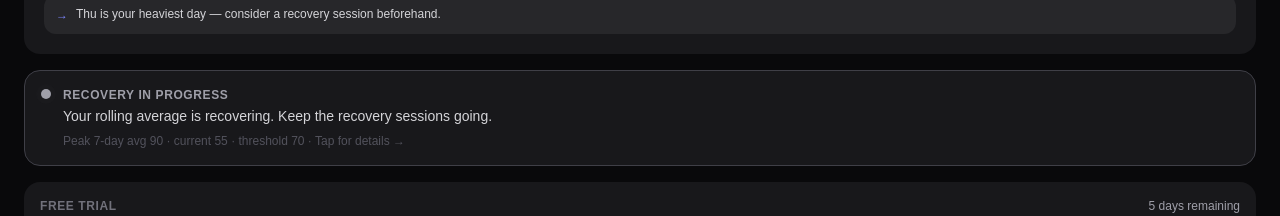
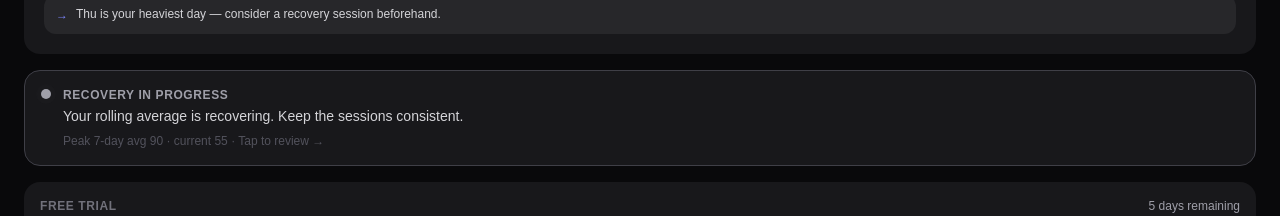
Before and after one commit to stephenkpowell-ops/strata-poc, a Next.js app: page /home in a window 1280 px wide. Shown: the part 964-1180 px from the top of the page. Built offline with nearby package versions, Linux system fonts and the light colour scheme.

Commit message:
replace burnout banner with 4-state performance status card on home screen

```diff
--- a/src/app/home/page.tsx
+++ b/src/app/home/page.tsx
@@ -88,59 +88,85 @@ function TrialProgressBar({
 // This keeps the banner visible during recovery after a high-load week.
 // ─────────────────────────────────────────────────────────────────────────────
 
-function BurnoutAlertBanner({
+function PerformanceStatusCard({
   peakRollingAvg,
   currentRollingAvg,
 }: {
   peakRollingAvg:    number;
   currentRollingAvg: number;
 }) {
-  if (peakRollingAvg <= BURNOUT_THRESHOLD) return null;
+  // State 1 — Active burnout alert
+  if (peakRollingAvg > BURNOUT_THRESHOLD && currentRollingAvg > BURNOUT_THRESHOLD) {
+    return (
+      <Link href="/burnout" className="flex items-start gap-3 bg-amber-950 border border-amber-800 rounded-2xl p-4 hover:bg-amber-900 transition-colors">
+        <div className="relative flex-shrink-0 mt-0.5">
+          <span className="flex h-2.5 w-2.5">
+            <span className="animate-ping absolute inline-flex h-full w-full rounded-full bg-amber-400 opacity-75" />
+            <span className="relative inline-flex rounded-full h-2.5 w-2.5 bg-amber-400" />
+          </span>
+        </div>
+        <div className="flex flex-col gap-1 flex-1">
+          <span className="text-xs font-semibold uppercase tracking-wider text-amber-400">Performance Degradation Alert</span>
+          <span className="text-sm text-amber-200 leading-snug">Your recovery rate hasn&#39;t kept up with load. The window to correct it is now.</span>
+          <span className="text-xs text-amber-600 mt-0.5">Peak 7-day avg {peakRollingAvg} · current {currentRollingAvg} · threshold {BURNOUT_THRESHOLD} · Tap for details →</span>
+        </div>
+      </Link>
+    );
+  }
 
-  const isRecovering = currentRollingAvg <= BURNOUT_THRESHOLD;
+  // State 2 — Recovering (peak was high, now coming down)
+  if (peakRollingAvg > BURNOUT_THRESHOLD && currentRollingAvg <= BURNOUT_THRESHOLD) {
+    return (
+      <Link href="/burnout" className="flex items-start gap-3 bg-zinc-900 border border-zinc-700 rounded-2xl p-4 hover:bg-zinc-800 transition-colors">
+        <div className="relative flex-shrink-0 mt-0.5">
+          <span className="flex h-2.5 w-2.5">
+            <span className="animate-ping absolute inline-flex h-full w-full rounded-full bg-zinc-400 opacity-75" />
+            <span className="relative inline-flex rounded-full h-2.5 w-2.5 bg-zinc-400" />
+          </span>
+        </div>
+        <div className="flex flex-col gap-1 flex-1">
+          <span className="text-xs font-semibold uppercase tracking-wider text-zinc-400">Recovery In Progress</span>
+          <span className="text-sm text-zinc-300 leading-snug">Your rolling average is recovering. Keep the sessions consistent.</span>
+          <span className="text-xs text-zinc-600 mt-0.5">Peak 7-day avg {peakRollingAvg} · current {currentRollingAvg} · Tap to review →</span>
+        </div>
+      </Link>
+    );
+  }
 
+  // State 3 — Elevated, watch zone (55–70)
+  if (peakRollingAvg > 55) {
+    return (
+      <Link href="/recovery" className="flex items-start gap-3 bg-indigo-950 border border-indigo-800 rounded-2xl p-4 hover:bg-indigo-900 transition-colors">
+        <div className="relative flex-shrink-0 mt-0.5">
+          <span className="flex h-2.5 w-2.5">
+            <span className="animate-ping absolute inline-flex h-full w-full rounded-full bg-indigo-400 opacity-75" />
+            <span className="relative inline-flex rounded-full h-2.5 w-2.5 bg-indigo-400" />
+          </span>
+        </div>
+        <div className="flex flex-col gap-1 flex-1">
+          <span className="text-xs font-semibold uppercase tracking-wider text-indigo-400">Load Elevated</span>
+          <span className="text-sm text-indigo-200 leading-snug">Your load is elevated. A recovery session now prevents a bigger problem later.</span>
+          <span className="text-xs text-indigo-600 mt-0.5">7-day avg {currentRollingAvg} · Start a session →</span>
+        </div>
+      </Link>
+    );
+  }
+
+  // State 4 — Managing well (≤ 55)
   return (
-    <Link
-      href="/burnout"
-      className={`flex items-start gap-3 border rounded-2xl p-4 transition-colors ${
-        isRecovering
-          ? 'bg-zinc-900 border-zinc-700 hover:bg-zinc-800'
-          : 'bg-amber-950 border-amber-800 hover:bg-amber-900'
-      }`}
-    >
+    <Link href="/recovery" className="flex items-start gap-3 bg-emerald-950 border border-emerald-800 rounded-2xl p-4 hover:bg-emerald-900 transition-colors">
       <div className="relative flex-shrink-0 mt-0.5">
-        <span className="flex h-2.5 w-2.5">
-          <span className={`animate-ping absolute inline-flex h-full w-full rounded-full opacity-75 ${
-            isRecovering ? 'bg-zinc-400' : 'bg-amber-400'
-          }`} />
-          <span className={`relative inline-flex rounded-full h-2.5 w-2.5 ${
-            isRecovering ? 'bg-zinc-400' : 'bg-amber-400'
-          }`} />
-        </span>
+        <span className="relative inline-flex rounded-full h-2.5 w-2.5 bg-emerald-400" />
       </div>
       <div className="flex flex-col gap-1 flex-1">
-        <span className={`text-xs font-semibold uppercase tracking-wider ${
-          isRecovering ? 'text-zinc-400' : 'text-amber-400'
-        }`}>
-          {isRecovering ? 'Recovery In Progress' : 'Performance Degradation Alert'}
-        </span>
-        <span className={`text-sm leading-snug ${
-          isRecovering ? 'text-zinc-300' : 'text-amber-200'
-        }`}>
-          {isRecovering
-            ? 'Your rolling average is recovering. Keep the recovery sessions going.'
-            : "Your recovery rate hasn\u2019t kept up with load. The window to correct it is now."
-          }
-        </span>
-        <span className={`text-xs mt-0.5 ${
-          isRecovering ? 'text-zinc-600' : 'text-amber-600'
-        }`}>
-          Peak 7-day avg {peakRollingAvg} · current {currentRollingAvg} · threshold {BURNOUT_THRESHOLD} · Tap for details →
-        </span>
+        <span className="text-xs font-semibold uppercase tracking-wider text-emerald-400">Managing Well</span>
+        <span className="text-sm text-emerald-200 leading-snug">You&#39;re managing your load well. Keep the recovery sessions consistent.</span>
+        <span className="text-xs text-emerald-700 mt-0.5">7-day avg {currentRollingAvg} · Maintain with a session →</span>
       </div>
     </Link>
   );
 }
+
 
 // ─────────────────────────────────────────────────────────────────────────────
 // PAGE
@@ -195,7 +221,7 @@ export default function HomePage() {
 
         <ForecastCard forecastScores={forecastScores} />
 
-        <BurnoutAlertBanner
+        <PerformanceStatusCard
           peakRollingAvg={peakRollingAvg}
           currentRollingAvg={currentRollingAvg}
         />
```
